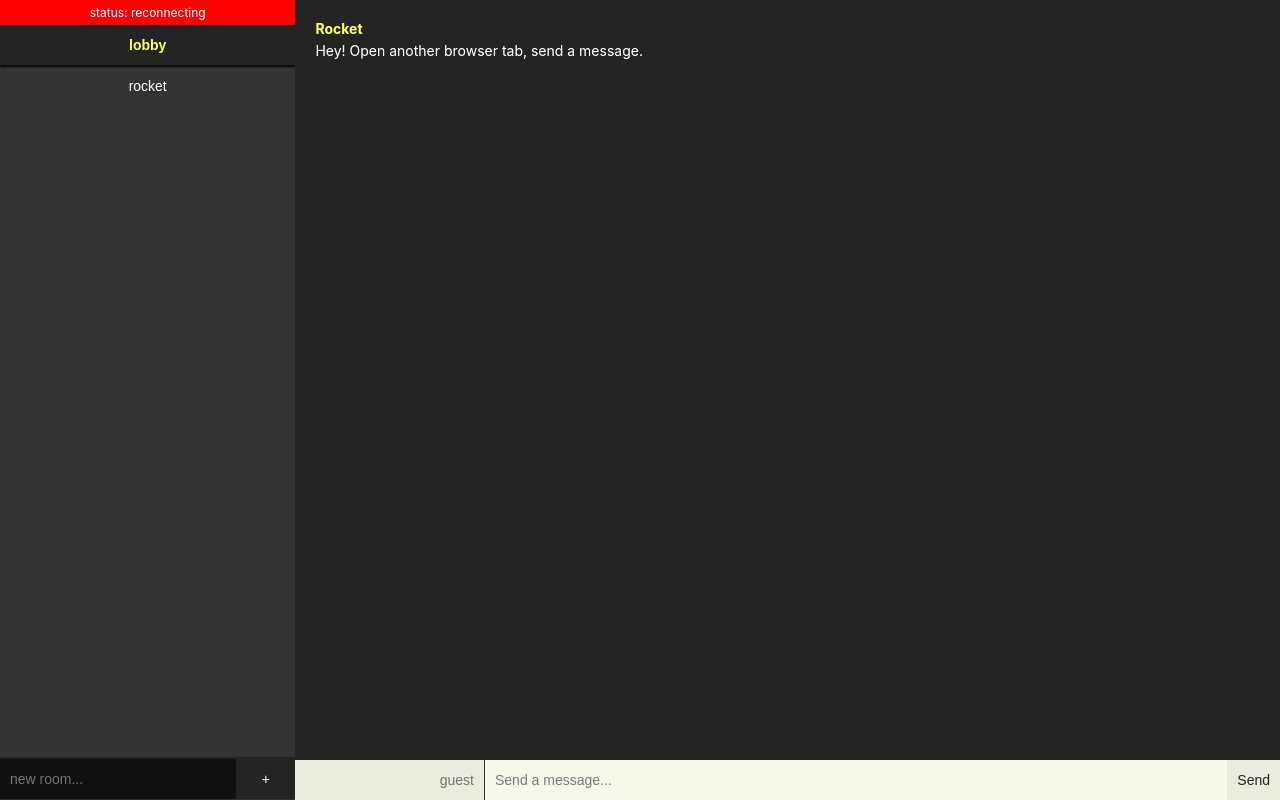
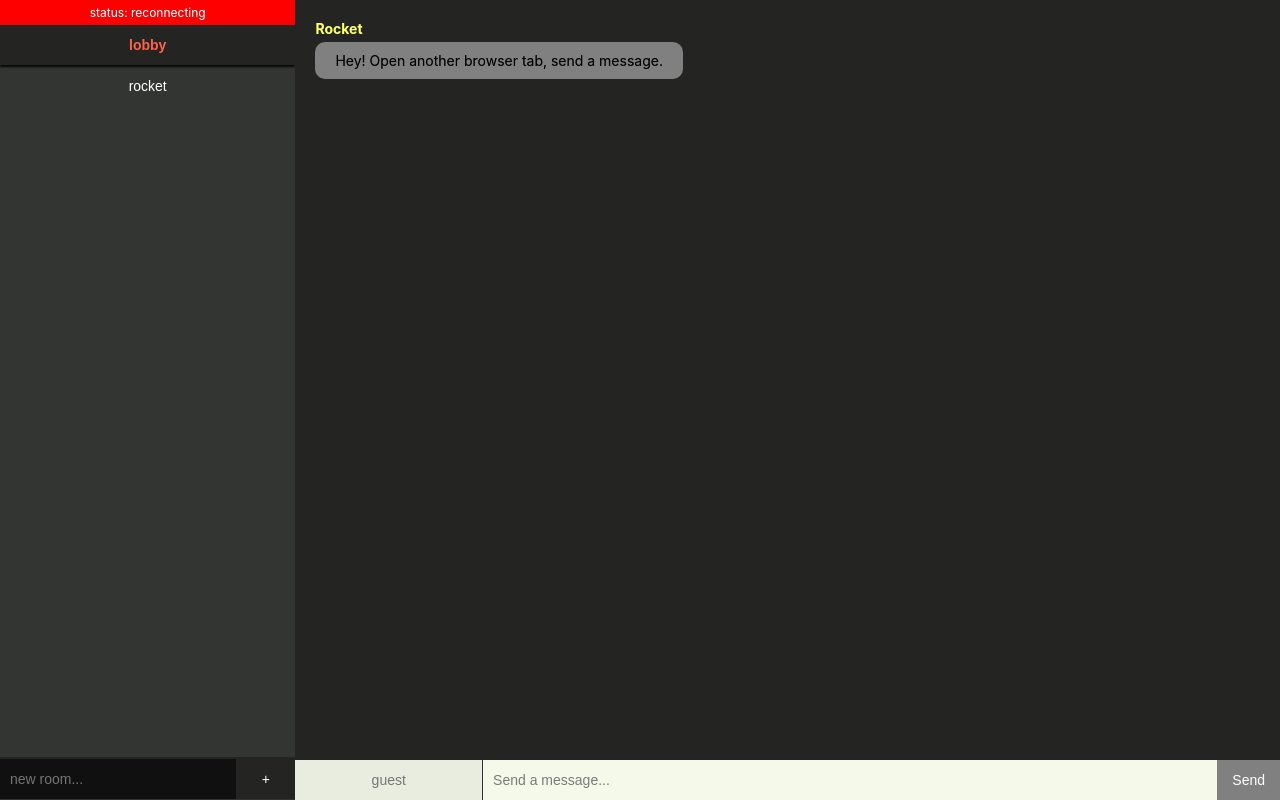
Before and after one commit to Macaron-s1/chat-facapp, a website: page dist/index.html in a window 1280 px wide. Drawn offline with Linux system fonts and the light colour scheme; no server answers.

Commit message:
changes
-adaugat favicon emoji racheta
-adaugat border la text
-schimbat culoarea butonului "Send"
-schimbat culoarea la channel text

```diff
--- a/dist/index.html
+++ b/dist/index.html
@@ -3,6 +3,7 @@
   <head>
     <meta charset="utf-8">
     <title>Rocket Rooms</title>
+    <link rel="shortcut icon" type="image/x-icon" href="images/favicon.ico.png">
     <link rel="stylesheet" href="/reset.css">
     <link rel="stylesheet" href="/style.css">
     <script src="/script.js" charset="utf-8" defer></script>
--- a/dist/style.css
+++ b/dist/style.css
@@ -53,7 +53,7 @@
 
   #sidebar button.active {
       background: var(--bg-dark);
-      color: var(--callout);
+      color: rgba(255, 99, 71, 1);
       font-weight: bold;
       box-shadow: 0px 2px 2px rgba(0,0,0,0.9);
       z-index: 10;
@@ -115,7 +115,7 @@
   }
 
   input#username {
-      text-align: right;
+      text-align: center;
       flex: 1 25%;
       width: 25%;
       border-right: 1px solid #303030;
@@ -126,7 +126,10 @@
   }
 
   form button {
-      padding: 0 10px;
+     border: none;
+     padding: 10px 15px;
+     color: white;
+     background-color: grey;
   }
 
   #sidebar #new-room {
@@ -184,3 +187,11 @@
       background-color: red;
       color: #fff;
   }
+
+  .text{
+     background-color: grey;
+     padding: 10px 20px;
+     color: black;
+     border-radius: 10px 10px 10px 10px;
+     max-width: max-content;
+  }
--- a/package.json
+++ b/package.json
@@ -1,5 +1,7 @@
 {
   "dependencies": {
+    "@tauri-apps/api": "^1.2.0",
+    "@tauri-apps/cli": "^1.2.2",
     "plotly.js-dist": "^2.16.3"
   }
 }
```
Also changed, not shown: dist/images/favicon.ico.png (added), 1 other file. Lines whose indentation alone changed are shown as unchanged.
